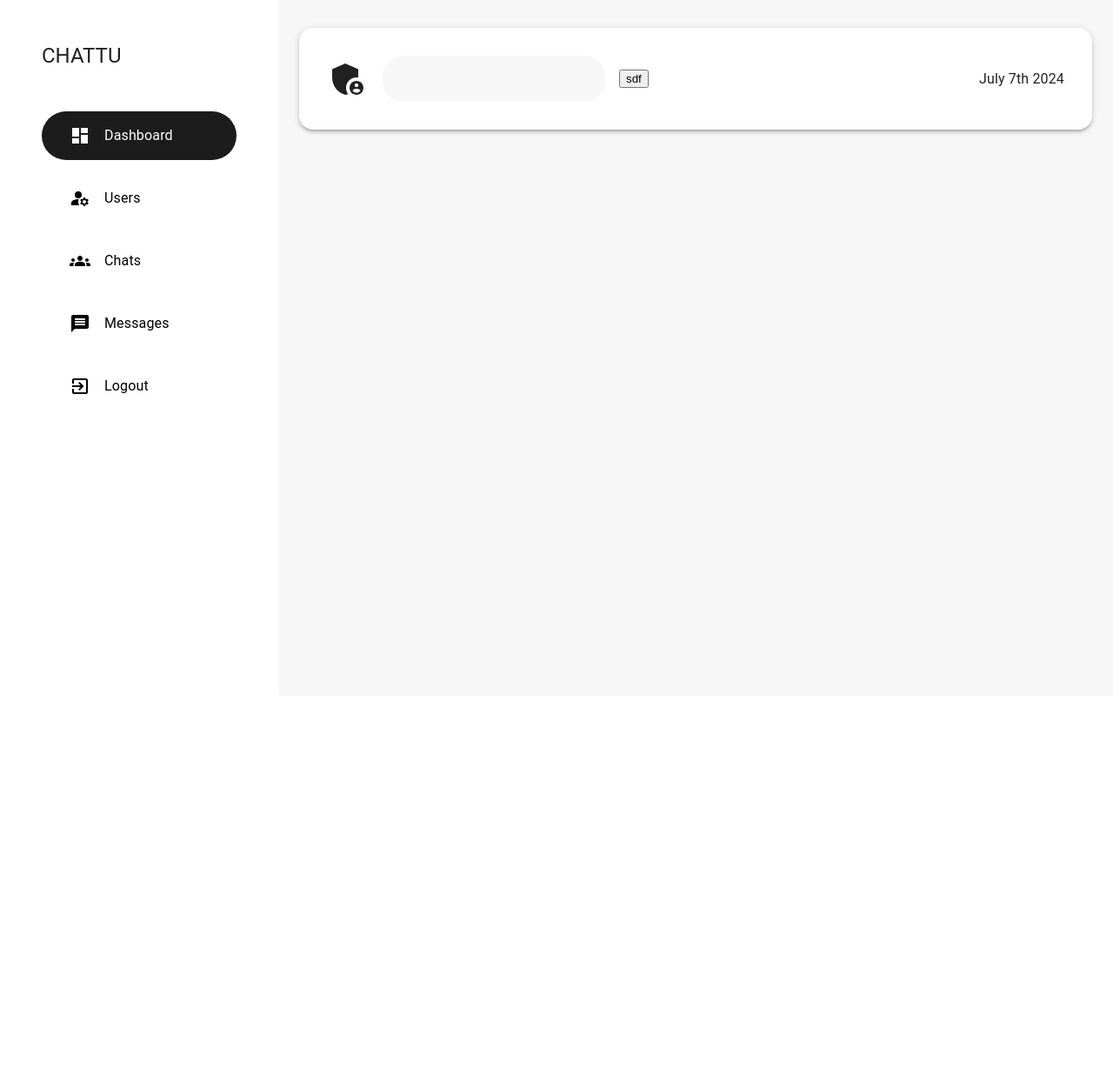
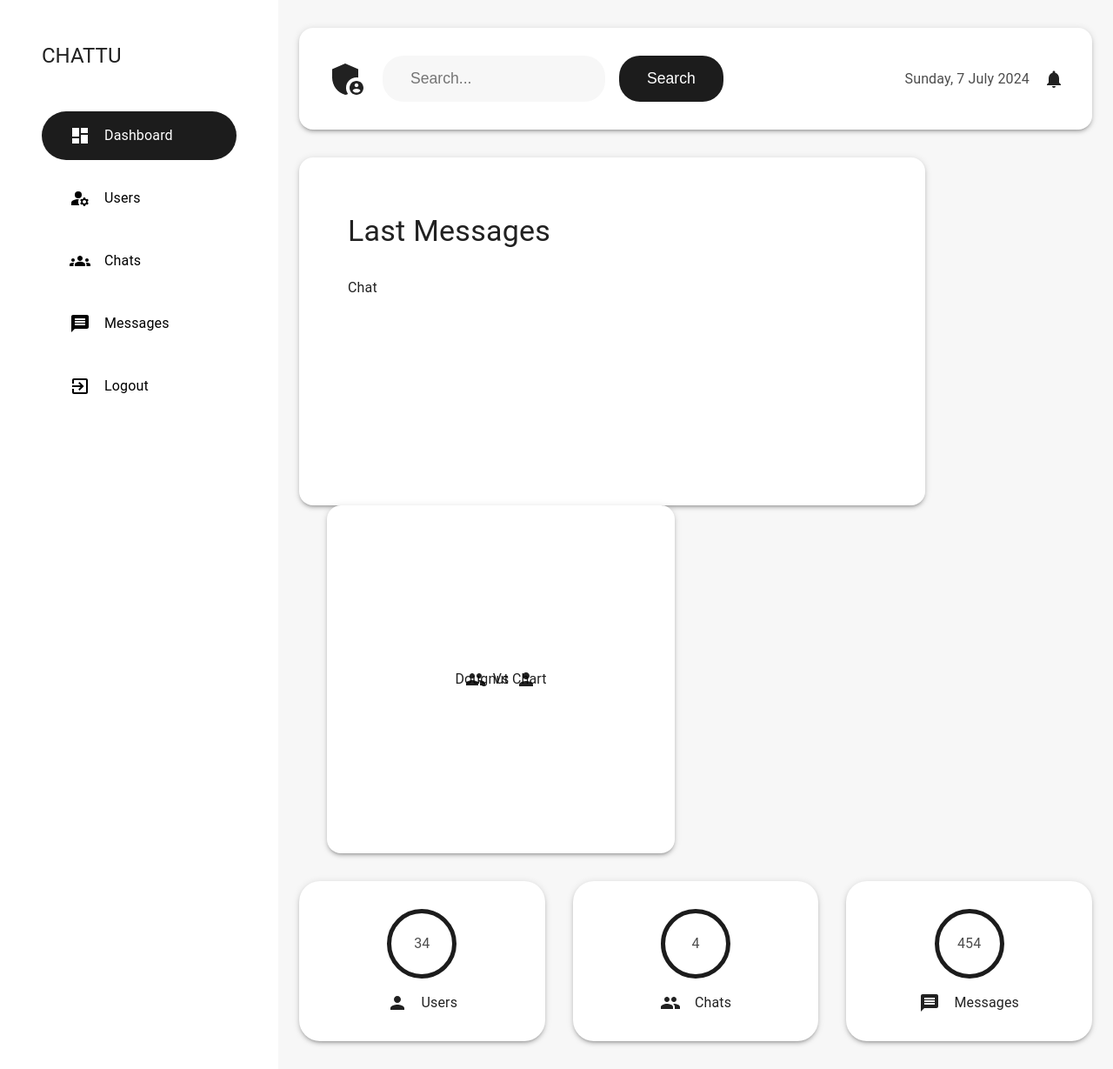
Before and after one commit to ranjannkumar/Chat-Application, a React (Vite) app in the folder client/: page /admin/dashboard in a window 1280 px wide. Shown: the whole page at 87% size. Before the commit the page ends 800 px from the top, so only its background shows below. Built offline with nearby package versions, Linux system fonts and the light colour scheme.

Commit message:
dashboard completed

```diff
--- a/client/src/components/styles/StyledComponents.jsx
+++ b/client/src/components/styles/StyledComponents.jsx
@@ -1,6 +1,6 @@
 import { styled } from "@mui/material";
 import { Link as LinkComponent } from "react-router-dom";
-import { grayColor } from "../../constants/color";
+import { grayColor, matBlack } from "../../constants/color";
 
 
 export const VisuallyHiddenInput=styled('input')({
@@ -43,3 +43,17 @@
   background-color: ${grayColor};
   font-size: 1.1rem;
 `;
+
+export const CurveButton =styled("button")`
+  border-radius: 1.5rem;
+  padding: 1rem 2rem;
+  border:  none;
+  outline: none;
+  cursor: pointer;
+  background-color: ${matBlack};
+  color: white;
+  font-size: 1.1rem;
+  &:hover{
+   background-color:rgba(0,0,0,0.8)
+   }
+`;
--- a/client/src/pages/admin/Dashboard.jsx
+++ b/client/src/pages/admin/Dashboard.jsx
@@ -3,9 +3,14 @@
 import { Box, Button, Container, Input, Paper, Stack, Typography } from '@mui/material'
 import {
    AdminPanelSettings as AdminPanelSettingsIcon,
+   Group as GroupIcon,
+   Message as MessageIcon,
+   Notifications as NotificationsIcon,
+   Person as PersonIcon,
   } from '@mui/icons-material'
 import moment from 'moment'
-import { SearchField } from '../../components/styles/StyledComponents'
+import { CurveButton, SearchField } from '../../components/styles/StyledComponents'
+import { matBlack } from '../../constants/color'
 
 const Dashboard = () => {
 
@@ -24,20 +29,137 @@
        spacing={"1rem"}
       >
         <AdminPanelSettingsIcon sx={{fontSize:"3rem"}} />
-        <SearchField />
-        <button>sdf</button>
+        <SearchField placeholder='Search...' />
+        <CurveButton>Search</CurveButton>
         <Box flexGrow={1} />
-        <Typography>{moment().format("MMMM Do YYYY")}</Typography>
+        <Typography
+          display={{
+            xs: "none",
+            lg: "block",
+          }}
+          color={"rgba(0,0,0,0.7)"}
+          textAlign={"center"}
+        >
+          {moment().format("dddd, D MMMM YYYY")}
+        </Typography>
+        <NotificationsIcon />
       </Stack>
     </Paper>
+  );
+  const Widgets=(
+    <Stack
+      direction={{
+        xs: "column",
+        sm:"row",
+      }}
+      spacing={"2rem"}
+      justifyContent="space-between"
+      alignItems={"center"}
+      margin={"2rem 0"}
+    >
+      <Widget title={"Users"} value={34} Icon={<PersonIcon/>} />
+      <Widget title={"Chats"} value={4} Icon={<GroupIcon/>} />
+      <Widget title={"Messages"} value={454} Icon={<MessageIcon/>} />
+
+    </Stack>
   )
   return (
     <AdminLayout>
       <Container component={"main"}>
         {Appbar}
+        <Stack
+          direction={"row"}
+          spacing={"2rem"}
+          flexWrap={"wrap"}
+        >
+          <Paper
+            elevation={3}
+            sx={{
+              padding: "2rem 3.5rem",
+              borderRadius: "1rem",
+              width: "100%",
+              maxWidth: "45rem",
+              height: "25rem"
+            }}
+          >
+            <Typography margin={"2rem 0"} variant='h4'>
+              Last Messages
+            </Typography>
+            {"Chat"}
+          </Paper>
+          <Paper
+            elevation={3}
+            sx={{
+              padding: "1rem",
+              borderRadius: "1rem",
+              display: 'flex',
+              justifyContent: "center",
+              alignItems: "center",
+              width:{xs:"100%", sm: "50%"},
+              position: "relative",
+              width: "100%",
+              maxWidth: "25rem",
+              height: "25rem"
+            }}
+          >
+          { " Dougnut Chart"}
+
+          <Stack
+            position={"absolute"}
+            direction={"row"}
+            justifyContent={"center"}
+            alignItems={"center"}
+            spacing={"0.5rem"}
+            width={"100%"}
+            height={"100%"}
+          >
+            <GroupIcon />
+            <Typography>Vs</Typography>
+            <PersonIcon />
+
+          </Stack>
+
+          </Paper>
+        </Stack>
+        {
+          Widgets
+        }
       </Container>
     </AdminLayout>
   )
 }
 
+const Widget=({title,value,Icon})=>(
+  <Paper
+    elevation={3}
+    sx={{
+      padding: "2rem",
+      margin: "2rem 0",
+      borderRadius: "1.5rem",
+      width: "20rem",
+    }}
+  >
+    <Stack alignItems={"center"} spacing={"1rem"}>
+      <Typography
+        sx={{
+          color: "rgba(0,0,0,0.7)",
+          borderRadius: "50%",
+          border: `5px solid ${matBlack}`,
+          width: "5rem",
+          height: "5rem",
+          display: "flex",
+          justifyContent:"center",
+          alignItems:"center",
+        }}
+      >
+        {value}
+      </Typography>
+      <Stack direction={"row"} spacing={"1rem"} alignItems={"center"}>
+        {Icon}
+        <Typography>{title}</Typography>
+      </Stack>
+    </Stack>
+  </Paper>
+)
+
 export default Dashboard
```
